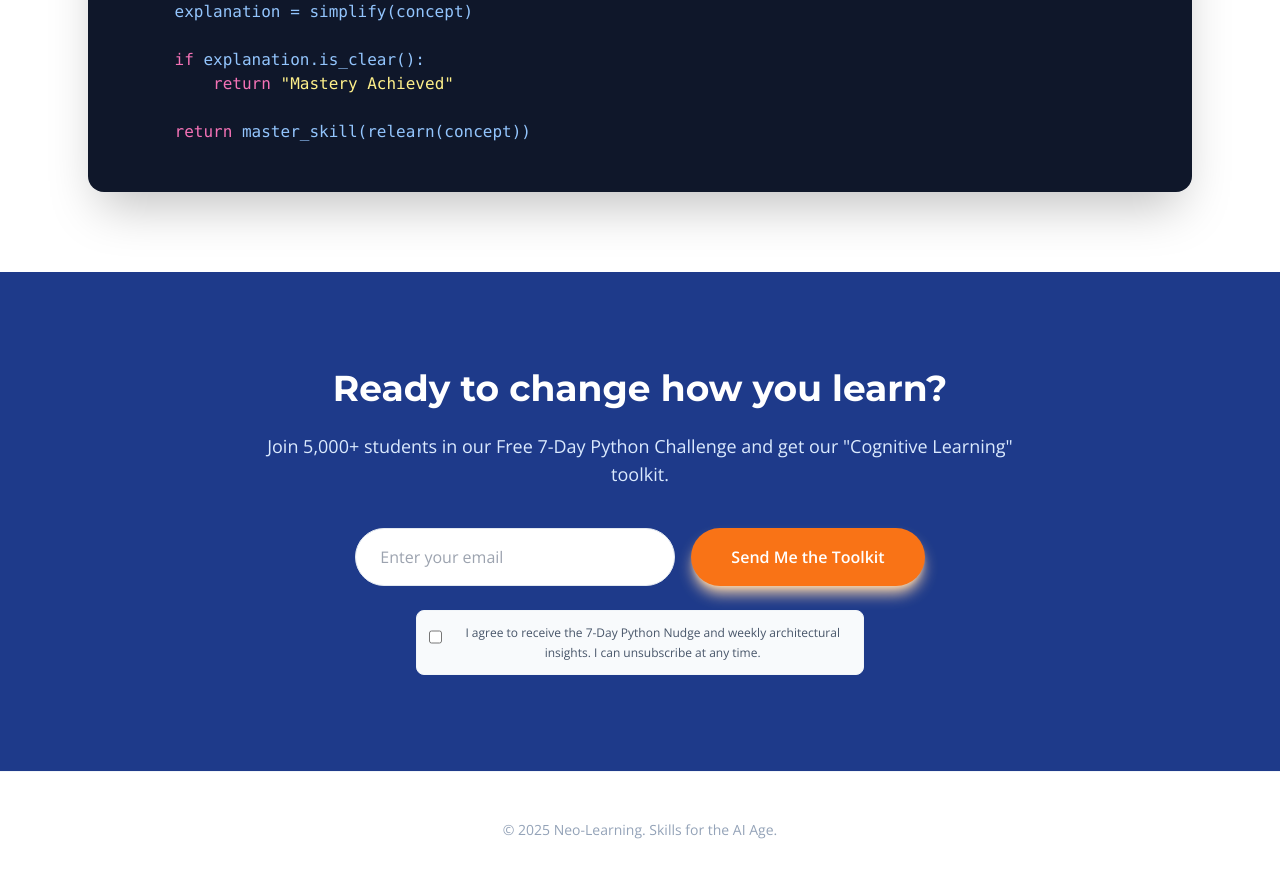
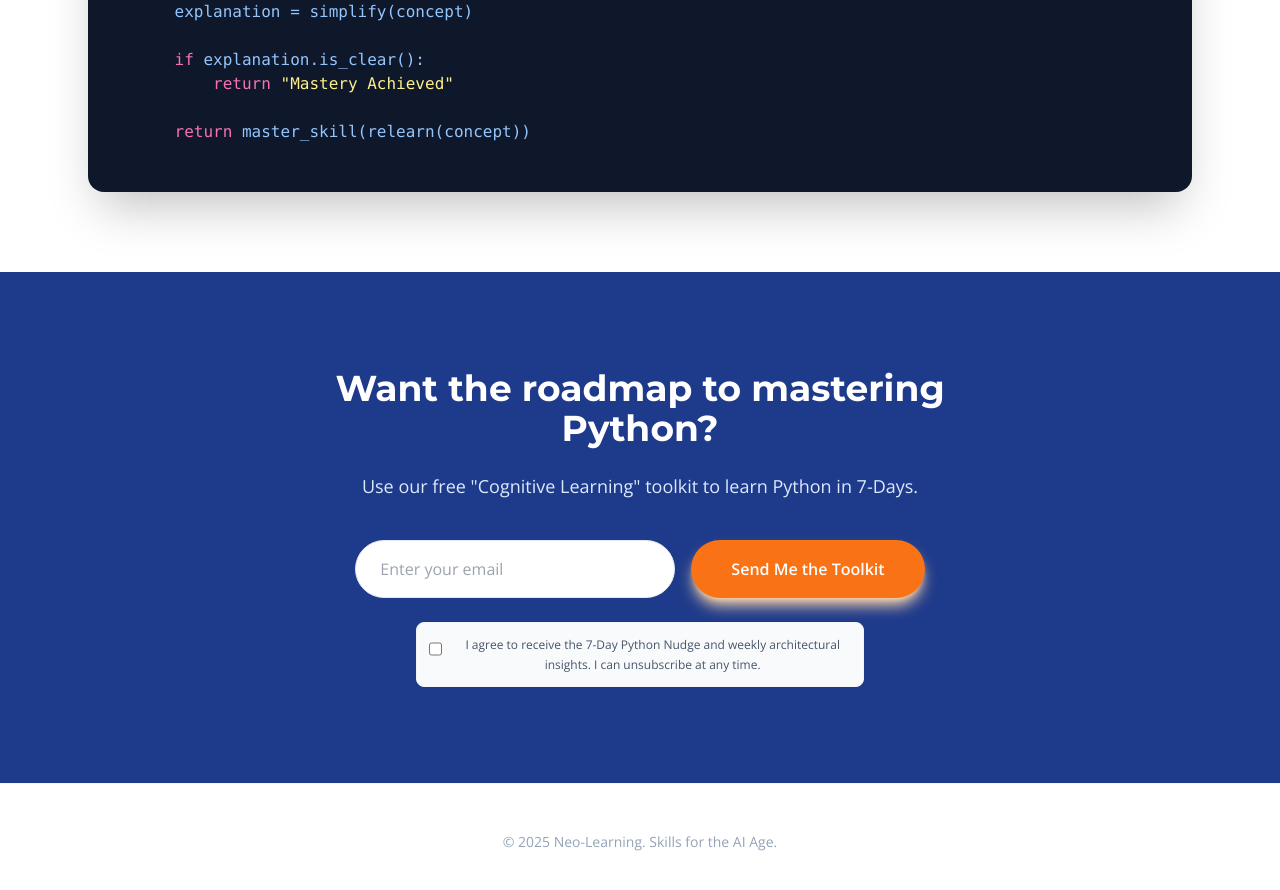
Before and after one commit to neolearningadmin/site, a Jekyll site: the page index.html, which Jekyll copies as it is, in a window 1280 px wide and 900 px high, scrolled down 1195 px. Shown: the top 890 px of the window. Built offline with Jekyll 4.4.1, drawn with Linux system fonts in a browser that asks for light colours; nearby versions of some CDN libraries.

Commit message:
updates index.html - call to action words

```diff
--- a/index.html
+++ b/index.html
@@ -165,9 +165,8 @@
 
     <section id="toolkit" class="bg-primary py-24 px-6 text-white text-center">
         <div class="max-w-3xl mx-auto">
-            <h2 class="text-3xl md:text-4xl mb-6">Ready to change how you learn?</h2>
-            <p class="text-blue-100 text-lg mb-10">Join 5,000+ students in our Free 7-Day Python Challenge and get our
-                "Cognitive Learning" toolkit.</p>
+            <h2 class="text-3xl md:text-4xl mb-6">Want the roadmap to mastering Python?</h2>
+            <p class="text-blue-100 text-lg mb-10">Use our free "Cognitive Learning" toolkit to learn Python in 7-Days.</p>
             <form action="https://assets.mailerlite.com/jsonp/1984625/forms/175091330763982595/subscribe" method="post"
                 class="flex flex-col gap-6 items-center w-full">
 
```
